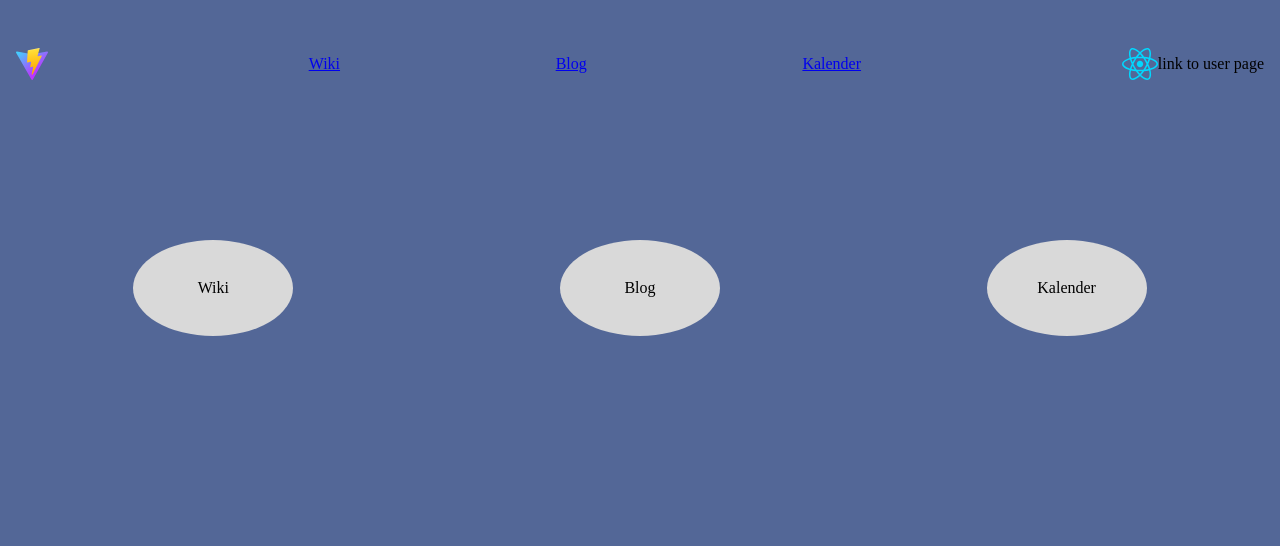
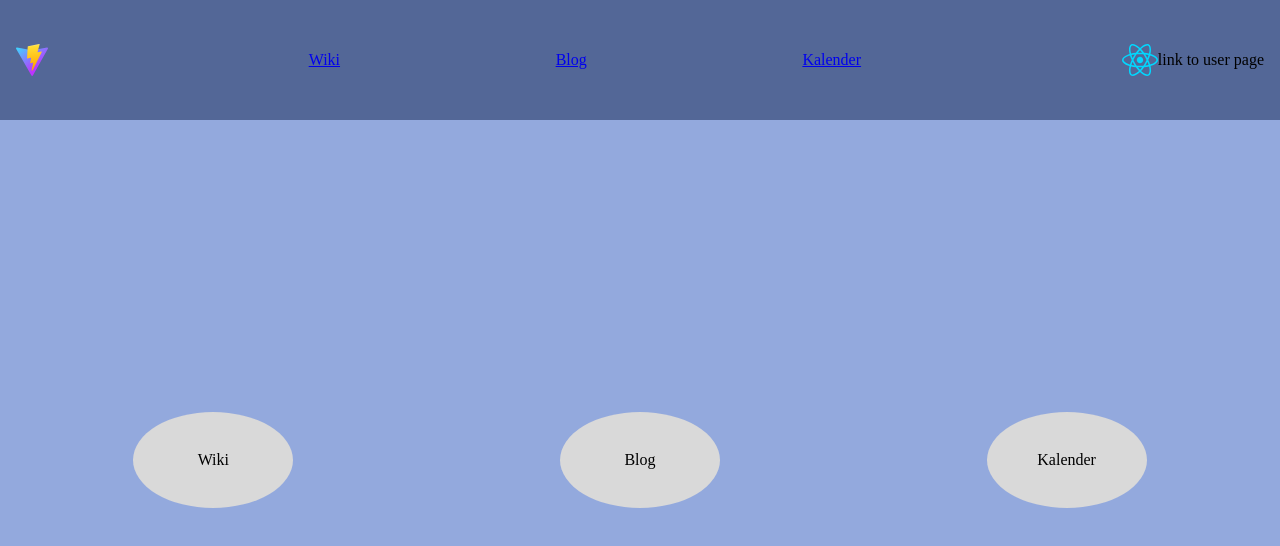
Before and after one commit to FiggleBottomFB/provider_frontend, a React (Vite) app: page / in a window 1280 px wide. Shown: the top 546 px of the page. Built offline with nearby package versions, Linux system fonts and the light colour scheme; no server answers.

Commit message:
added some css to home container

```diff
--- a/src/CSS/App.css
+++ b/src/CSS/App.css
@@ -1,4 +1,4 @@
 body{
     margin: 0px;
-    background-color: #536797;
+    /* background-color: #536797; */
 }
--- a/src/CSS/header.css
+++ b/src/CSS/header.css
@@ -1,7 +1,7 @@
 #header-container{
-    width: 100vw;
+    max-width: 100vw;
     background-color: #536797;
-    height: 8rem;
+    height: 15vh;
 }
 
 #header-logo-image{
@@ -24,3 +24,8 @@
 #header-invacc-container{
     margin-right: 1rem;
 }
+
+#outlet-container{
+    height: 85vh;
+    width: auto;
+}
--- a/src/CSS/home.css
+++ b/src/CSS/home.css
@@ -1,5 +1,7 @@
 #home-container{
-    height: 20rem;
+    height: 100%;
+    max-width: 100vw;
+    background-color: #93a9dd;
 }
 .home-route-link{
     text-decoration: none;
--- a/src/Homeheader.jsx
+++ b/src/Homeheader.jsx
@@ -21,7 +21,9 @@ function HomeHeader(){
                     link to user page
                 </div>
             </div>
-            <Outlet />
+            <div id="outlet-container">
+                <Outlet />
+            </div>
         </div>
     )
 }
```
